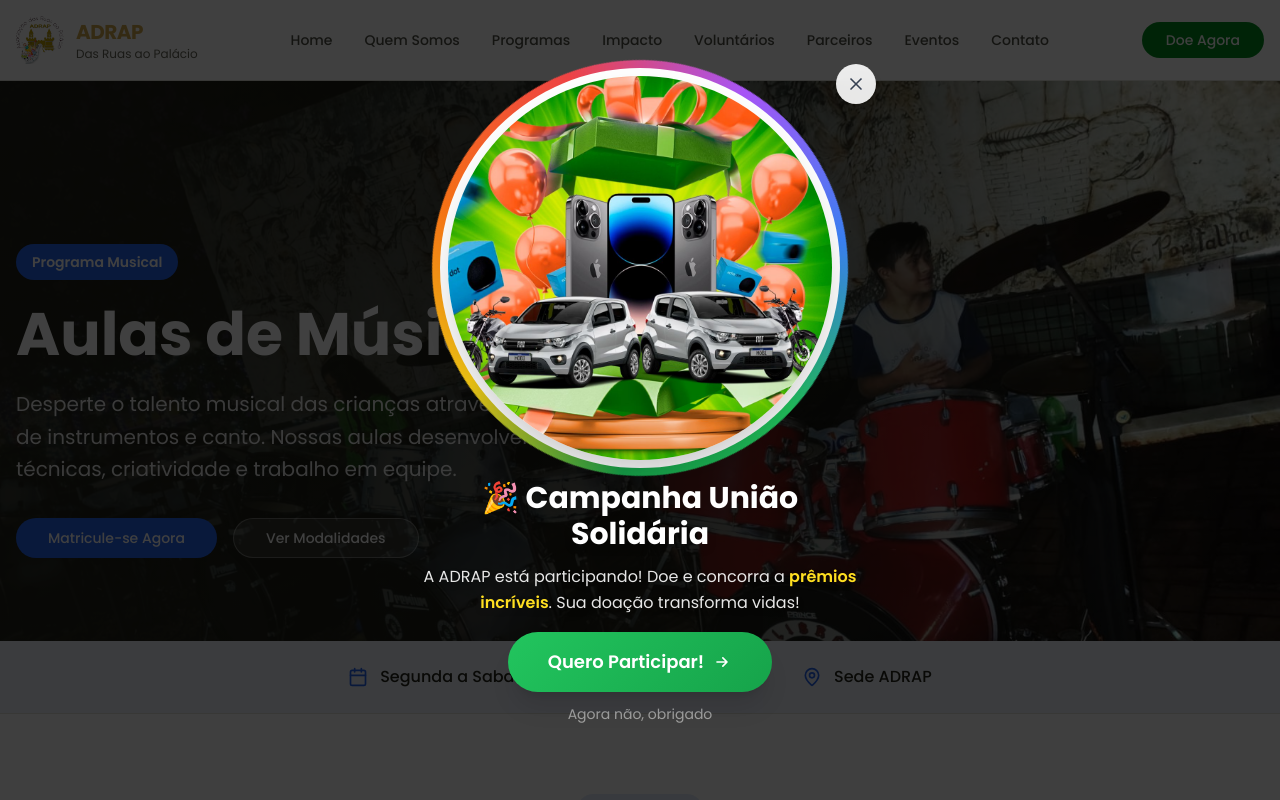
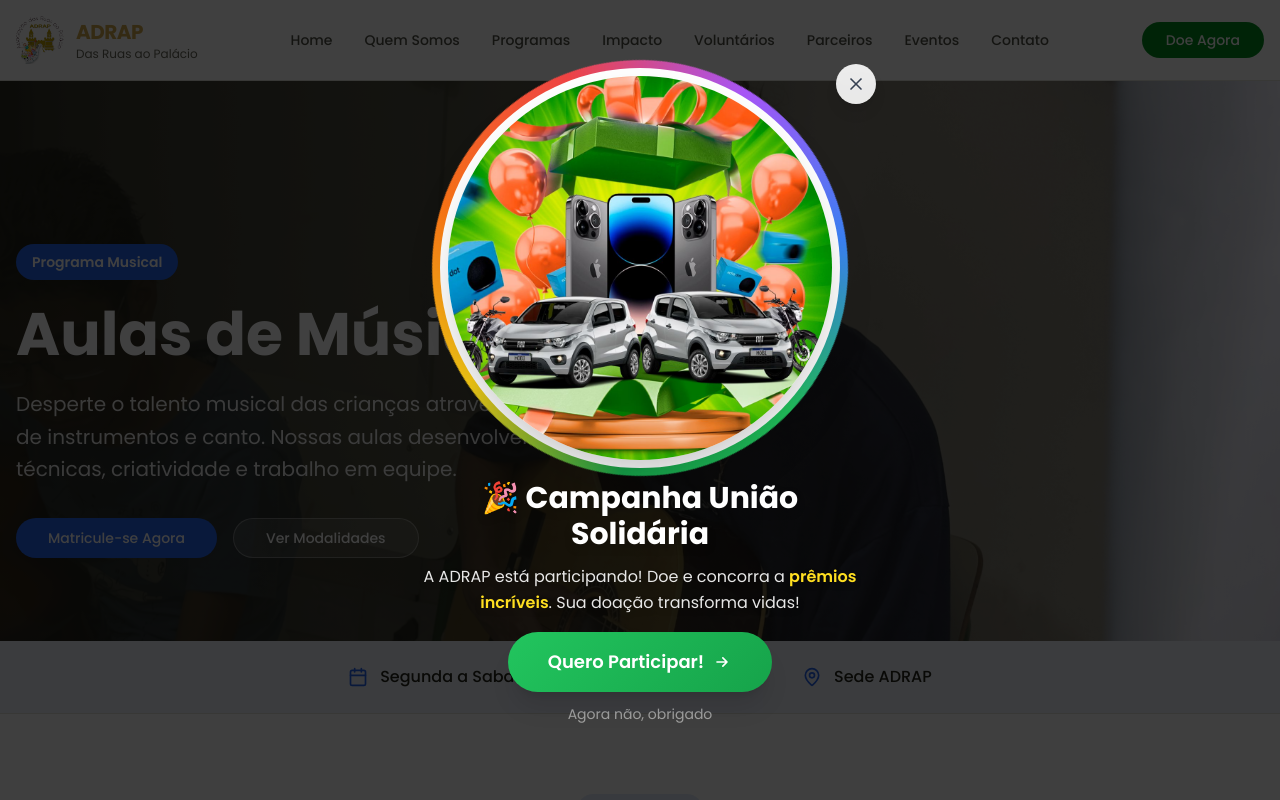
Before and after one commit to junioralvesbr/adrap-website, a Next.js app: page /programs/musica in a window 1280 px wide. Shown: the top 800 px of the page. Built offline with nearby package versions, Linux system fonts and the light colour scheme.

Commit message:
Troca da foto de capa do programa de aulas de musica

```diff
--- a/src/app/programs/musica/page.tsx
+++ b/src/app/programs/musica/page.tsx
@@ -68,7 +68,7 @@
       title='Aulas de Música'
       subtitle='Programa Musical'
       description='Desperte o talento musical das crianças através do aprendizado de instrumentos e canto. Nossas aulas desenvolvem habilidades técnicas, criatividade e trabalho em equipe.'
-      heroImage='/images/programas/bateria-2.jpg'
+      heroImage='/images/programas/violao-1.jpeg'
       accentColor='#2563eb'
       modules={musicModules}
       schedule={{
```
Also changed, not shown: public/images/programas/bateria-2.jpg (deleted), public/images/programas/violao-1.jpeg (added).
